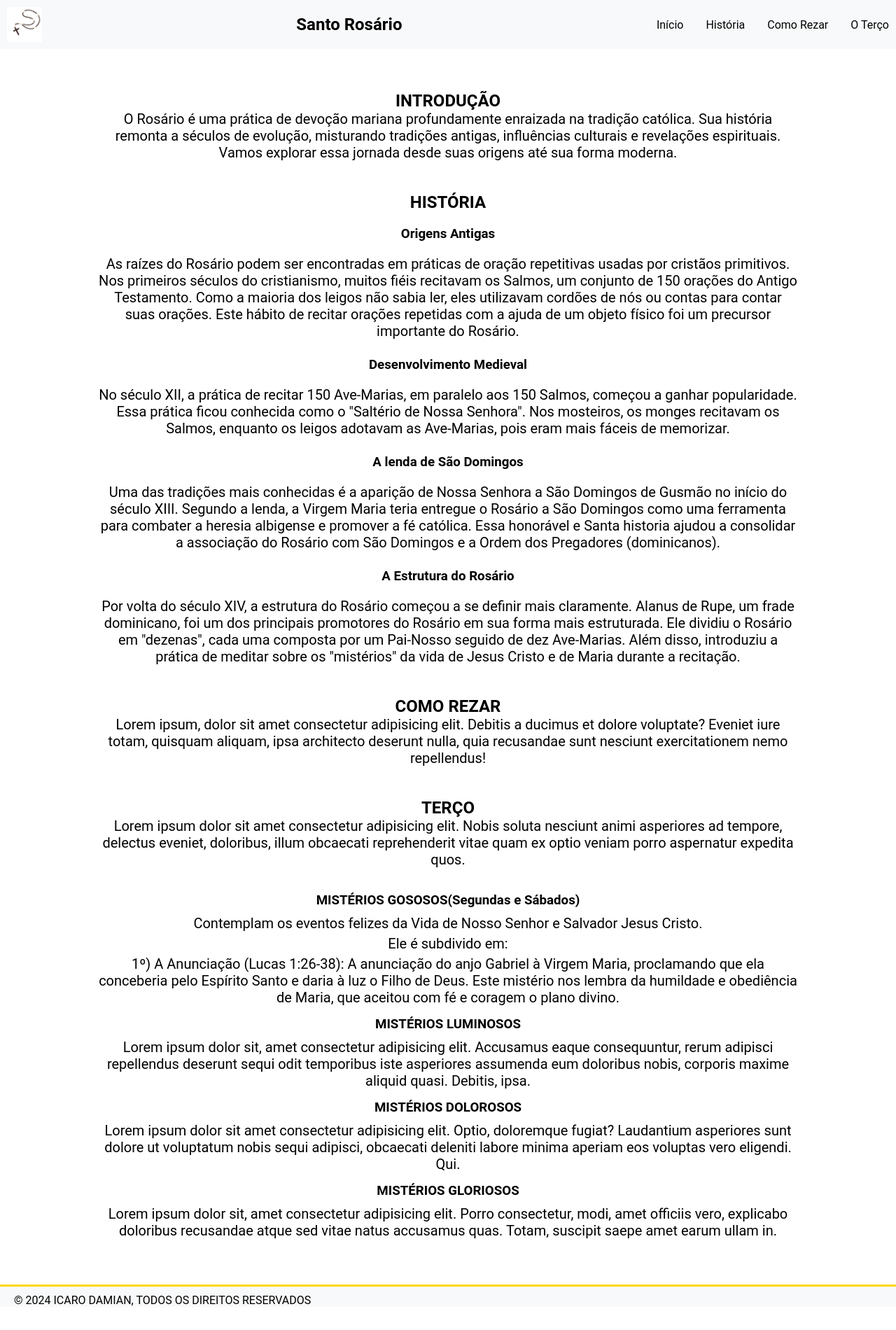
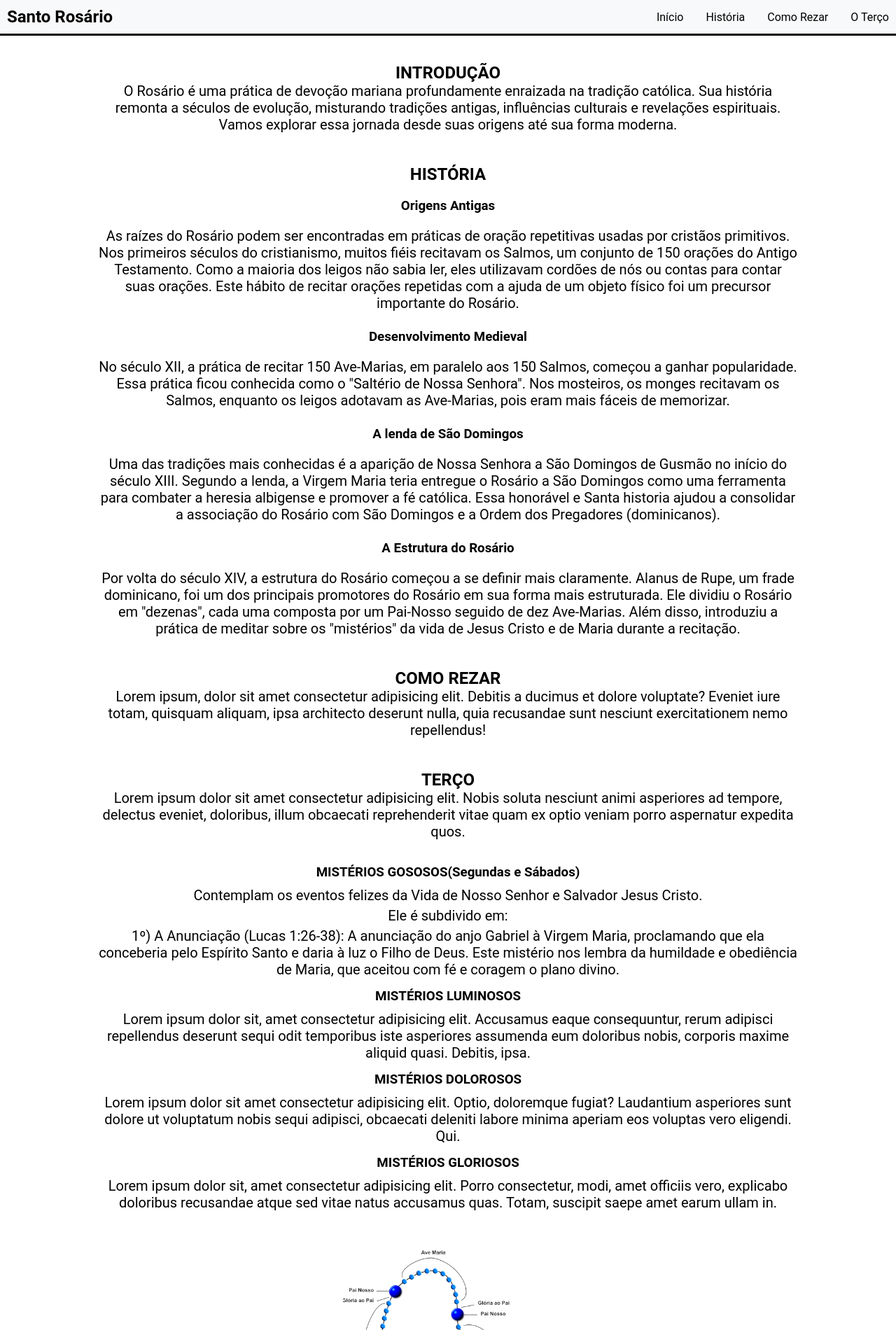
Before and after one commit to naimadicaro123/sanrosario, a plain HTML site: page index.html in a window 1280 px wide. Shown: the top 1900 px of the page at 70% size. Before the commit the page ends 1867 px from the top, so only its background shows below. Drawn offline with Linux system fonts and the light colour scheme.

Commit message:
Adicionei o menu fixo e as imagens

```diff
--- a/csss/style.css
+++ b/csss/style.css
@@ -3,51 +3,66 @@
     padding: 0;
     scroll-behavior: smooth;
 }
-html {
+
+html, body {
     height: 100%;
+    font-family: 'Roboto', sans-serif;
 }
-body {
-    font-family: 'Roboto', sans-serif;
-    height: 100%;
+
+.fixed-header {
+    position: fixed;
+    width: 100%;
+    top: 0;
+    left: 0;
+    z-index: 1000;
+    background-color: #f8f9fa;
+    border-bottom: 3px solid;
 }
+
 .inicio-container {
     display: flex;
     align-items: center;
     justify-content: space-between;
     padding: 10px;
-    background-color: #f8f9fa;
-    margin-bottom: 40px;
-    /* box-shadow: 0 -6px 10px 5px rgba(0,0,0,0 5); */
 }
-.fixed-header{
-    /* box-shadow: 0 -6px 10px 5px rgba(0,0,0,0 5); */
 
+.logo-title-container {
+    display: flex;
+    align-items: center;
 }
-.inicio-container img {
+
+.image-container {
     height: 50px;
     width: 50px;
+    margin-right: 10px;
 }
+
+.SantoRosario {
+    font-size: 24px;
+}
+
 a.estilo {
     text-decoration: none;
     color: inherit;
     transition: color 1s ease;
 }
+
 a.estilo:hover {
     color: gold;
 }
-.SantoRosario {
-    margin-right: 20px;
-}
+
 .laslistas-container {
     list-style: none;
     display: flex;
     gap: 32px;
 }
+
 .hamburger-menu {
     display: none;
     font-size: 24px;
     cursor: pointer;
 }
+
 @media (max-width: 768px) {
     .laslistas-container {
         display: none;
@@ -56,6 +71,7 @@ a.estilo:hover {
         display: block;
     }
 }
+
 .overlay {
     position: fixed;
     top: 0;
@@ -67,18 +83,23 @@ a.estilo:hover {
     transition: right 0.3s ease;
     z-index: 1000;
 }
+
 .overlay.open {
     right: 0;
 }
+
 .menu-content {
     padding: 20px;
 }
+
 .menu-content ul {
     list-style: none;
 }
+
 .menu-content li {
     margin: 20px 0;
 }
+
 .menu-content a {
     text-decoration: none;
     color: white;
@@ -92,6 +113,12 @@ a.estilo:hover {
     text-align: center;
     padding: 20px;
 }
+
+/* Add top padding to the main content to avoid being covered by the fixed header */
+main.principio {
+    padding-top: 70px; /* Adjust this value based on the height of the fixed header */
+}
+
 .int-container, .histo-container, .oram-container, .terco-container, .mistery-container p {
     text-align: center;
     justify-content: center;
@@ -99,6 +126,7 @@ a.estilo:hover {
     font-size: 20px;
     max-width: 1000px;
 }
+
 .mistery-container {
     display: flex;
     flex-direction: column;
@@ -106,6 +134,7 @@ a.estilo:hover {
     text-align: center;
     padding: 20px;
 }
+
 .mistery-container h3 {
     margin: 10px 0;
 }
@@ -113,16 +142,24 @@ a.estilo:hover {
 .finale-container {
     text-align: center;
 }
+
 footer {
-    background-color:#f8f9fa ;
+    background-color: #f8f9fa;
     margin-top: 20px;
-    border-bottom:0px ;
-    border-left: 0px;
-    border-right:0px ;
+    border-bottom: 0;
+    border-left: 0;
+    border-right: 0;
     border-style: solid;
-    border-color: gold;
+    border-color: black;
     padding-top: 10px;
+    background-color: gold;
 }
-.pe-container{
+
+.pe-container {
     padding-left: 20px;
 }
+.tetro{
+    width: 300px;
+    height: 300px
+    max-width: ;
+}
--- a/index.html
+++ b/index.html
@@ -9,8 +9,9 @@
 <body>
     <header class="fixed-header">
         <nav class="inicio-container">
-            <img src="imagens/logo.png" alt="" class="image-container">
-            <h1 class="SantoRosário">Santo Rosário</h1>
+            <h1 class="SantoRosario">Santo Rosário</h1>
+            <!-- <img src="imagens/logo.png" alt="" class="image-container"> -->
+
             <ul class="laslistas-container">
                 <li class="intro"><a href="#inicio" class="estilo">Início</a></li>
                 <li class="historia"><a href="#historia" class="estilo">História</a></li>
@@ -74,6 +75,7 @@
 
     </main>
     <section class="finale-container">
+        <img src="imagens/comorezar.png" alt="" class="tetro">
     </section>
     <footer>
         <p class="pe-container">&copy; 2024 ICARO DAMIAN, TODOS OS DIREITOS RESERVADOS</p>
```
Also changed, not shown: imagens/comorezar.png (added), imagens/terco.jpg (added).
